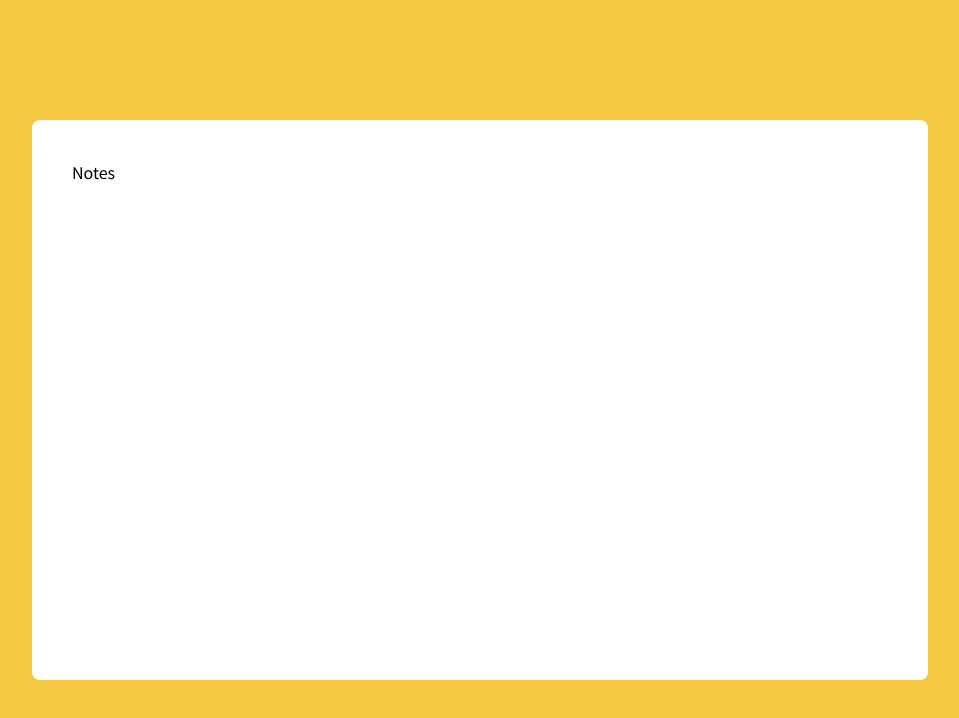
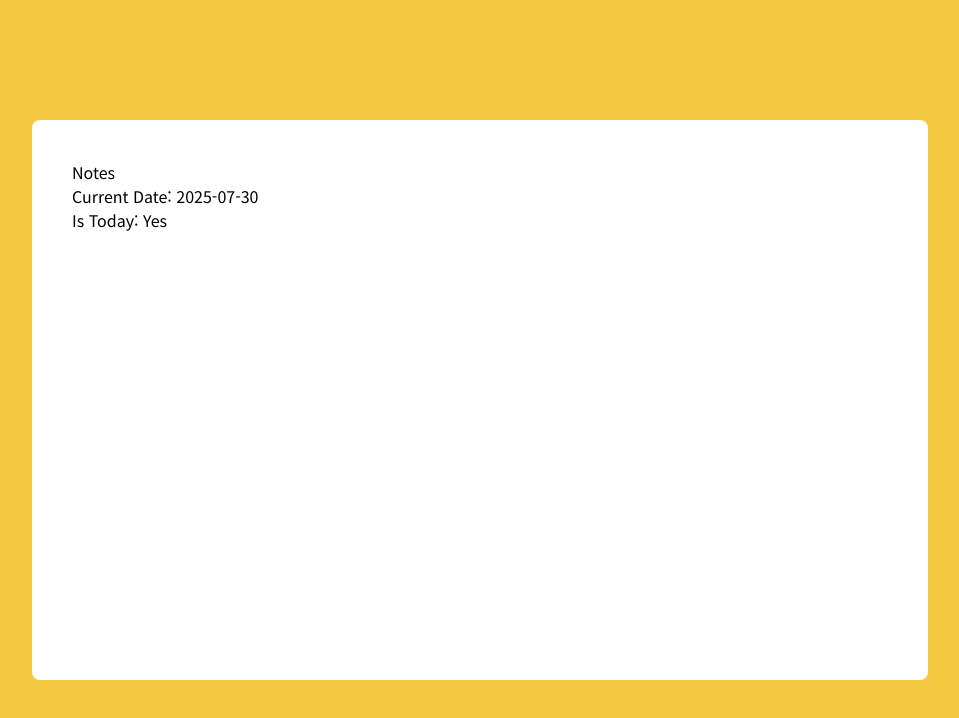
Before and after one commit to seonghong1/zain-notes-frontend, a Next.js app: page /notes in a window 1280 px wide. Shown: the top 718 px of the page, without its empty margins (160-1119 px from the left). Built offline with nearby package versions, Linux system fonts and the light colour scheme.

Commit message:
날짜 필터 작업

```diff
--- a/src/app/notes/page.tsx
+++ b/src/app/notes/page.tsx
@@ -1,3 +1,14 @@
+import { getCurrentDate, isToday } from "@/lib/utils/date";
+
 export default function Notes() {
-  return <div>Notes</div>;
+  const currentDate = getCurrentDate();
+  const isTodayDate = isToday(currentDate);
+
+  return (
+    <div>
+      <h1>Notes</h1>
+      <p>Current Date: {currentDate}</p>
+      <p>Is Today: {isTodayDate ? "Yes" : "No"}</p>
+    </div>
+  );
 }
--- /dev/null
+++ b/src/app/todos/components/TodoDate.tsx
@@ -0,0 +1,63 @@
+"use client";
+
+import { useState, useCallback } from "react";
+import { getCurrentDate, getPreviousDate, getNextDate, isToday } from "@/lib/utils/date";
+
+interface TodoDateProps {
+  fetchTodos: (date: string) => void;
+}
+
+export default function TodoDate({ fetchTodos }: TodoDateProps) {
+  const [date, setDate] = useState<string>(getCurrentDate);
+
+  const handleDateChange = useCallback(
+    (newDate: string) => {
+      setDate(newDate);
+      fetchTodos(newDate);
+    },
+    [fetchTodos]
+  );
+
+  const handlePreviousDate = useCallback(() => {
+    const prevDate = getPreviousDate(date);
+    handleDateChange(prevDate);
+  }, [date, handleDateChange]);
+
+  const handleNextDate = useCallback(() => {
+    const nextDate = getNextDate(date);
+    handleDateChange(nextDate);
+  }, [date, handleDateChange]);
+
+  return (
+    <div className="flex gap-2 items-center">
+      <button
+        onClick={handlePreviousDate}
+        className="text-3xl cursor-pointer px-2 py-1 rounded-md hover:bg-gray-100 transition-colors"
+        aria-label="이전 날짜"
+      >
+        ⬅️
+      </button>
+      <div className="relative">
+        {isToday(date) && (
+          <p className="text-sm absolute top-0 left-1/2 -translate-y-full -translate-x-1/2">
+            Today
+          </p>
+        )}
+        <input
+          className="border-2 border-gray-300 rounded-md p-1 focus:border-blue-500 focus:outline-none"
+          type="date"
+          value={date}
+          onChange={(e) => handleDateChange(e.target.value)}
+        />
+      </div>
+
+      <button
+        onClick={handleNextDate}
+        className="text-3xl cursor-pointer px-2 py-1 rounded-md hover:bg-gray-100 transition-colors"
+        aria-label="다음 날짜"
+      >
+        ➡️
+      </button>
+    </div>
+  );
+}
--- a/src/app/todos/page.tsx
+++ b/src/app/todos/page.tsx
@@ -1,6 +1,8 @@
 "use client";
 import { deleteData, getData, patchData, postData } from "@/lib/api/httpClient";
 import { useEffect, useState, useRef } from "react";
+import TodoDate from "./components/TodoDate";
+import { getCurrentDate } from "@/lib/utils/date";
 
 interface Todo {
   id: number;
@@ -22,12 +24,8 @@ export default function Todos() {
 
   const fetchTodos = async (selectedDate?: string) => {
     let url = "/todos";
-    const dateToUse = selectedDate || date;
 
-    if (dateToUse) {
-      url += `?date=${dateToUse}`;
-    }
-
+    url += `?date=${selectedDate ? selectedDate : getCurrentDate()}`;
     const res = await getData<Todo[]>(url);
     setTodos(res);
   };
@@ -44,8 +42,8 @@ export default function Todos() {
     fetchData();
   }, []);
 
-  // 새로 생성된 todo에 포커스 주기
   useEffect(() => {
+    // 새로 생성된 todo에 포커스 주기
     if (newTodoId && inputRefs.current[newTodoId]) {
       inputRefs.current[newTodoId]?.focus();
       setNewTodoId(null);
@@ -116,31 +114,12 @@ export default function Todos() {
     }
   };
 
-  const [date, setDate] = useState<string>(() => {
-    const now = new Date();
-    return now.toLocaleDateString("sv-SE"); // YYYY-MM-DD 형식으로 반환
-  });
-
-  const changeDate = (date: string) => {
-    setDate(date);
-    fetchTodos(date);
-  };
-
   return (
     <>
-      <div className="flex justify-center">
-        <div className="flex gap-2 items-center">
-          <input
-            className="border-2 border-gray-300 rounded-md p-1"
-            type="date"
-            value={date}
-            onChange={(e) => {
-              changeDate(e.target.value);
-            }}
-          />
-        </div>
+      <div className="flex justify-center items-center">
+        <TodoDate fetchTodos={fetchTodos} />
         <button
-          className="text-3xl mb-3 p-1 cursor-pointer opacity-50 hover:opacity-100"
+          className="text-3xl p-1 cursor-pointer opacity-50 hover:opacity-100"
           onClick={handleCreate}
         >
           🆕
--- /dev/null
+++ b/src/lib/utils/date.ts
@@ -0,0 +1,61 @@
+/**
+ * 날짜 관련 유틸리티 함수들
+ */
+
+// 현재 날짜를 YYYY-MM-DD 형식으로 반환
+export function getCurrentDate(): string {
+  const now = new Date();
+  const year = now.getFullYear();
+  const month = String(now.getMonth() + 1).padStart(2, "0");
+  const day = String(now.getDate()).padStart(2, "0");
+  return `${year}-${month}-${day}`;
+}
+
+// Date 객체를 YYYY-MM-DD 형식으로 변환
+export function formatDateToYYYYMMDD(date: Date): string {
+  const year = date.getFullYear();
+  const month = String(date.getMonth() + 1).padStart(2, "0");
+  const day = String(date.getDate()).padStart(2, "0");
+  return `${year}-${month}-${day}`;
+}
+
+// YYYY-MM-DD 형식의 문자열을 Date 객체로 변환
+export function parseDateFromYYYYMMDD(dateString: string): Date {
+  return new Date(dateString);
+}
+
+// 날짜가 유효한지 확인
+export function isValidDate(dateString: string): boolean {
+  const date = new Date(dateString);
+  return date instanceof Date && !isNaN(date.getTime());
+}
+
+// 두 날짜를 비교하여 같은 날짜인지 확인
+export function isSameDate(date1: Date | string, date2: Date | string): boolean {
+  const d1 = typeof date1 === "string" ? parseDateFromYYYYMMDD(date1) : date1;
+  const d2 = typeof date2 === "string" ? parseDateFromYYYYMMDD(date2) : date2;
+
+  return formatDateToYYYYMMDD(d1) === formatDateToYYYYMMDD(d2);
+}
+
+// 오늘 날짜인지 확인
+export function isToday(date: Date | string): boolean {
+  return isSameDate(date, getCurrentDate());
+}
+
+// 특정 날짜에서 일수를 더하거나 빼기
+export function addDays(date: Date | string, days: number): string {
+  const dateObj = typeof date === "string" ? parseDateFromYYYYMMDD(date) : date;
+  dateObj.setDate(dateObj.getDate() + days);
+  return formatDateToYYYYMMDD(dateObj);
+}
+
+// 이전 날짜 가져오기
+export function getPreviousDate(date: Date | string): string {
+  return addDays(date, -1);
+}
+
+// 다음 날짜 가져오기
+export function getNextDate(date: Date | string): string {
+  return addDays(date, 1);
+}
```
